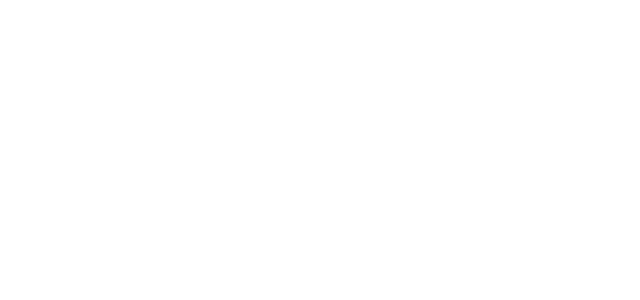
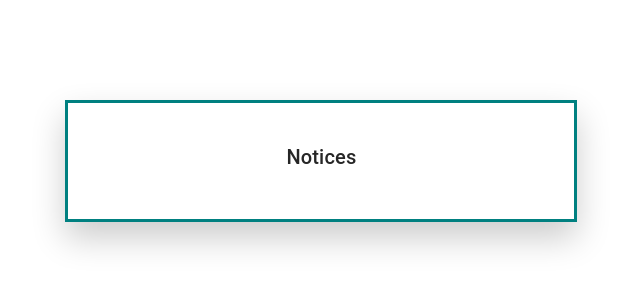
Before and after one commit to Malindu-Upendra/School_Management_System, a React (Create React App) app in the folder client/: page /teacher/subjectMaterial/noticeInsertForm in a window 1280 px wide. Shown: the top 300 px of the page, without its empty margins (293-933 px from the left). Built offline with nearby package versions, Linux system fonts and the light colour scheme.

Commit message:
Added teacher directories and set the path

```diff
--- a/client/src/App.js
+++ b/client/src/App.js
@@ -1,6 +1,7 @@
 import {Component} from "react";
 import AdminPaths from "./components/Admin/AdminPaths"
 import 'antd/dist/antd.css';
+import TeacherPaths from "./components/Teacher/TeacherPaths";
 
 class App extends Component{
 
@@ -8,6 +9,7 @@ class App extends Component{
     return(
         <>
           <AdminPaths/>
+          <TeacherPaths/>
         </>
     )
   }
--- /dev/null
+++ b/client/src/components/Teacher/SubjectMaterial/NoticeInsertionForm/NoticeInsertForm.jsx
@@ -0,0 +1,22 @@
+import React, {Component} from "react";
+import Typography from "@material-ui/core/Typography";
+
+
+class NoticeInsertForm extends Component{
+    render() {
+        return(
+            <>
+                <div style={{width:"40%",marginLeft:"28%",marginTop:"100px",
+                    border:"#008080", borderWidth:"3px", borderStyle:"solid", padding:"3%",
+                    boxShadow: "0 1rem 2rem rgba(0,0,0,0.2)"}}>
+
+                    <Typography variant="h6" style={{textAlign:"center"}} gutterBottom>
+                        Notices
+                    </Typography>
+                </div>
+            </>
+        )
+    }
+}
+
+export default NoticeInsertForm
--- /dev/null
+++ b/client/src/components/Teacher/TeacherPaths.jsx
@@ -0,0 +1,17 @@
+import React, {Component} from "react";
+import { BrowserRouter as Router, Switch, Route } from 'react-router-dom';
+import NoticeInsertForm from "./SubjectMaterial/NoticeInsertionForm/NoticeInsertForm";
+
+class TeacherPaths extends Component{
+    render() {
+        return(
+            <Router>
+                <Switch>
+                    <Route path="/teacher/subjectMaterial/noticeInsertForm" component={NoticeInsertForm} exact/>
+                </Switch>
+            </Router>
+        )
+    }
+}
+
+export default TeacherPaths
```
